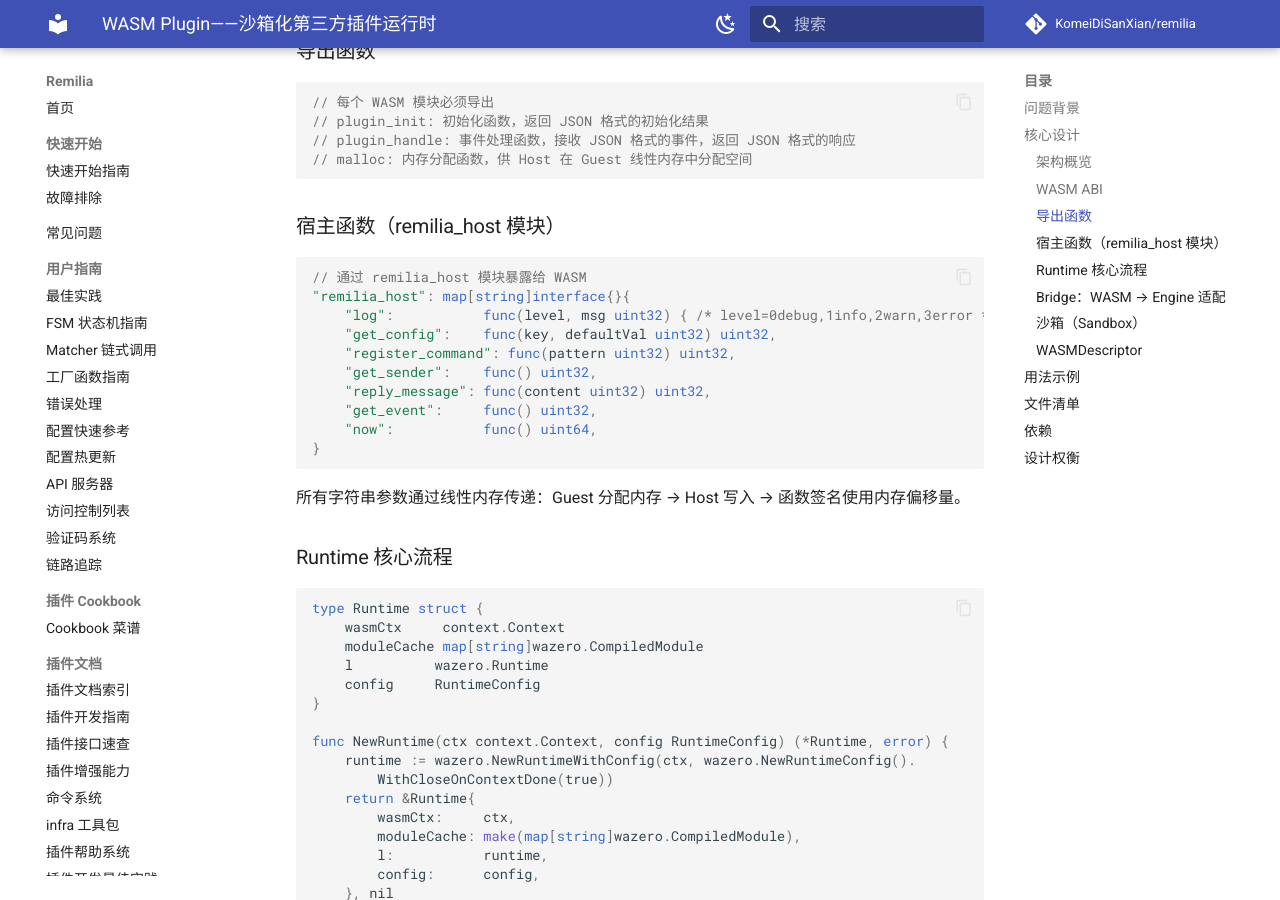
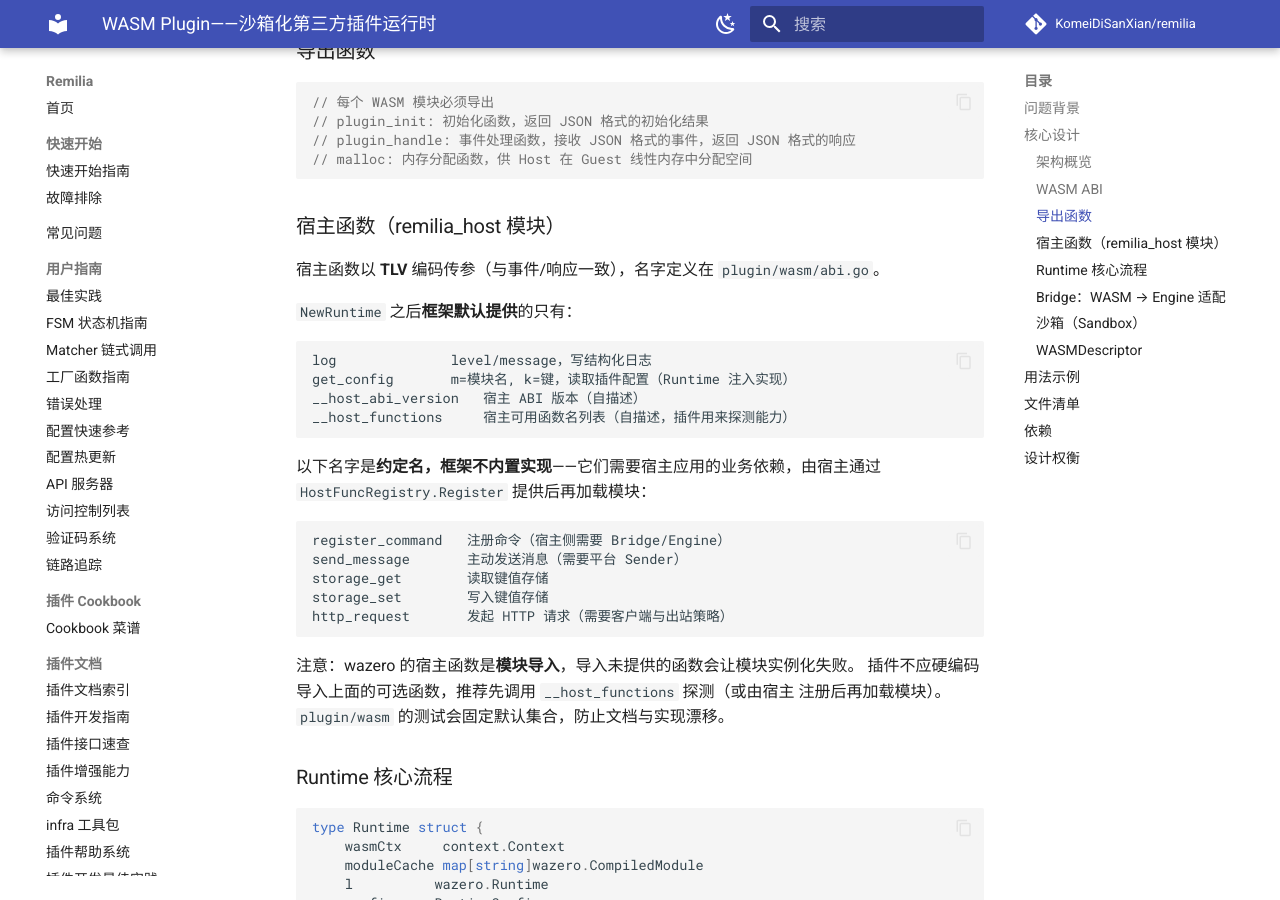
Before and after one commit to KomeiDiSanXian/remilia, an MkDocs documentation site: the page built from docs/notes/14-wasm-plugin.md, in a window 1280 px wide and 900 px high, scrolled down 1269 px. Built offline with MkDocs 1.6.1 and Material for MkDocs 9.7.7, drawn with Linux system fonts in a browser that asks for light colours; comment, search, counter and statistics services are not loaded.

Commit message:
fix(plugin/wasm): align the host-function ABI with what the framework provides
The ABI named register_command, send_message, storage_get, storage_set and
http_request as host functions and the note in docs/notes described a set
that does not exist, while RegisterDefaultHostFuncs only provides log,
get_config, __host_abi_version and __host_functions. Host functions are
wazero module imports, so a guest importing an unprovided one fails to
instantiate - the mismatch turned "not provided by the framework" into a
load failure with no explanation.

Split the constants into the framework defaults and the optional
conventional names, document that the optional ones must be registered by
the host application (they need its business dependencies) and that
__host_functions exists so guests can probe what is available, and rewrite
the note's host-function section to match the TLV ABI instead of the old
JSON sketch. A test pins the default set and asserts the optional names
are absent, so the docs and the implementation cannot drift apart again
silently.

The Bridge handler also dereferenced ctx.GetPlatformEvent() directly when
building the event TLV: a context without a platform event (synthetic
events) panicked inside the handler and the module never saw the event.
The event ID is now empty when there is no event, with a test that calls
the handler with such a context.

````diff
--- a/docs/notes/14-wasm-plugin.md
+++ b/docs/notes/14-wasm-plugin.md
@@ -56,20 +56,32 @@ WASM 插件的定位：**在隔离性和便捷性之间取得平衡**——无
 
 ### 宿主函数（remilia_host 模块）
 
-```go
-// 通过 remilia_host 模块暴露给 WASM
-"remilia_host": map[string]interface{}{
-    "log":           func(level, msg uint32) { /* level=0debug,1info,2warn,3error */ },
-    "get_config":    func(key, defaultVal uint32) uint32,
-    "register_command": func(pattern uint32) uint32,
-    "get_sender":    func() uint32,
-    "reply_message": func(content uint32) uint32,
-    "get_event":     func() uint32,
-    "now":           func() uint64,
-}
+宿主函数以 **TLV** 编码传参（与事件/响应一致），名字定义在 `plugin/wasm/abi.go`。
+
+`NewRuntime` 之后**框架默认提供**的只有：
+
+```
+log              level/message，写结构化日志
+get_config       m=模块名, k=键，读取插件配置（Runtime 注入实现）
+__host_abi_version   宿主 ABI 版本（自描述）
+__host_functions     宿主可用函数名列表（自描述，插件用来探测能力）
 ```
 
-所有字符串参数通过线性内存传递：Guest 分配内存 → Host 写入 → 函数签名使用内存偏移量。
+以下名字是**约定名，框架不内置实现**——它们需要宿主应用的业务依赖，由宿主通过
+`HostFuncRegistry.Register` 提供后再加载模块：
+
+```
+register_command   注册命令（宿主侧需要 Bridge/Engine）
+send_message       主动发送消息（需要平台 Sender）
+storage_get        读取键值存储
+storage_set        写入键值存储
+http_request       发起 HTTP 请求（需要客户端与出站策略）
+```
+
+注意：wazero 的宿主函数是**模块导入**，导入未提供的函数会让模块实例化失败。
+插件不应硬编码导入上面的可选函数，推荐先调用 `__host_functions` 探测（或由宿主
+注册后再加载模块）。`plugin/wasm` 的测试会固定默认集合，防止文档与实现漂移。
+
 
 ### Runtime 核心流程
 
````
Also changed, not shown: 2 other files.
